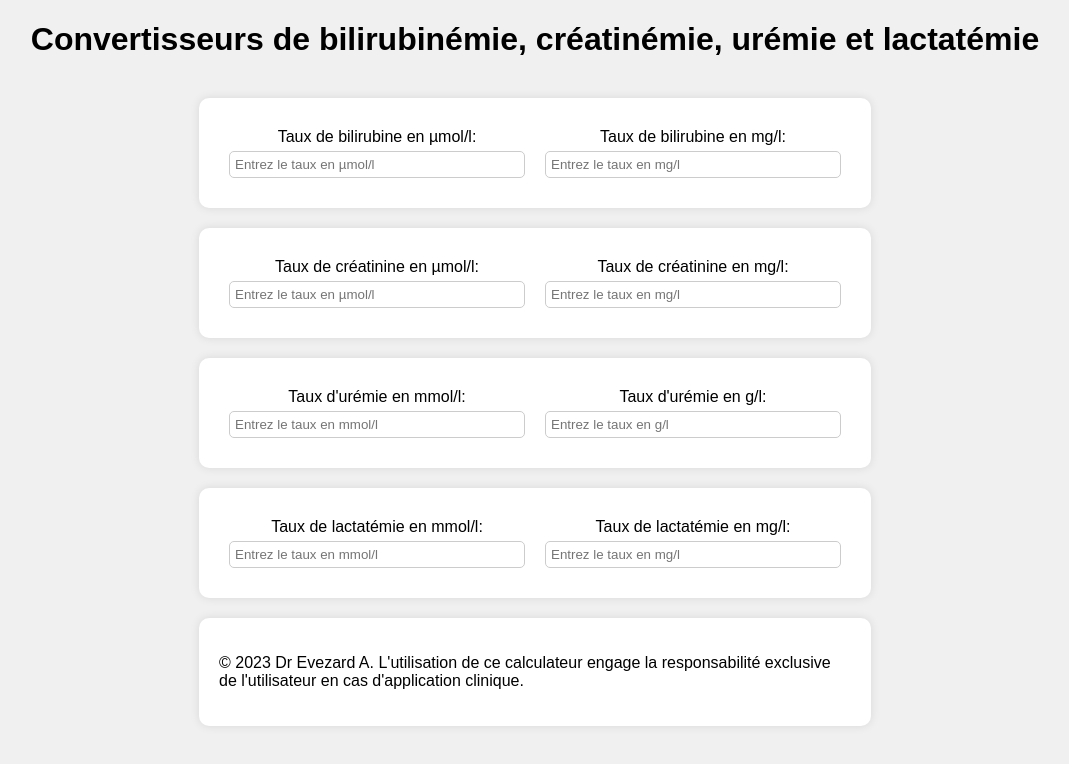
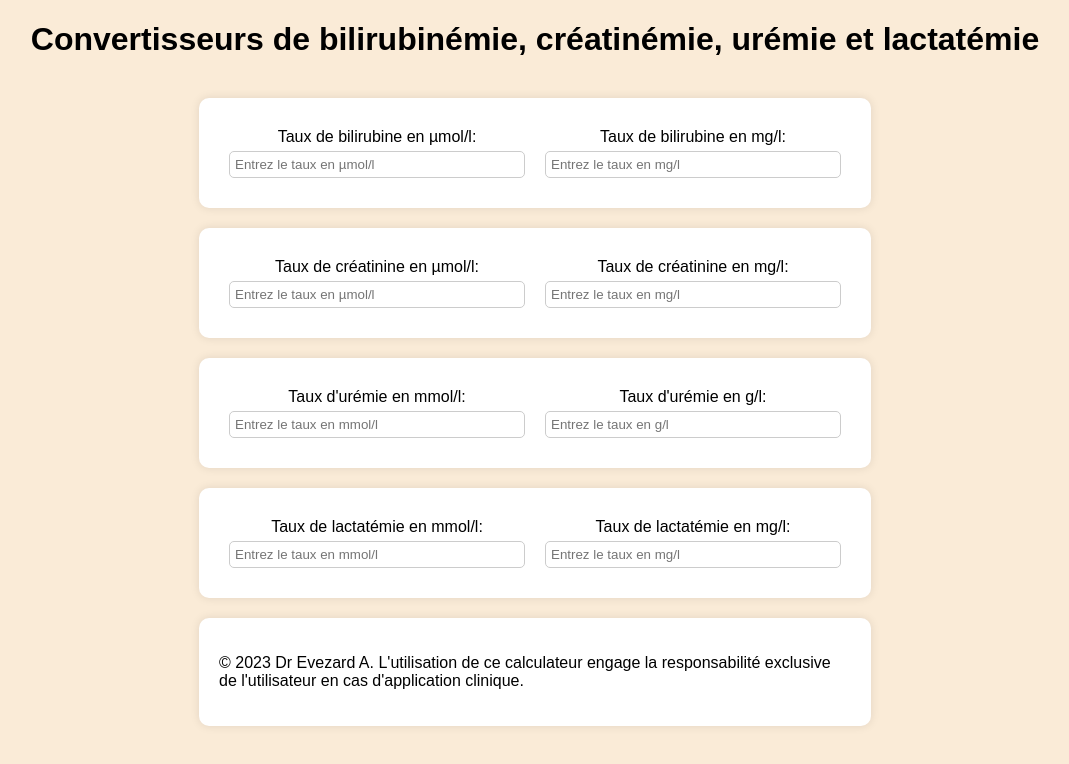
Before and after one commit to reabrive/convertisseurLabo, a plain HTML site: page index.html in a window 1280 px wide. Shown: the whole page, without its empty margins (105-1174 px from the left). Drawn offline with Linux system fonts and the light colour scheme.

Commit message:
Update index.html

```diff
--- a/index.html
+++ b/index.html
@@ -5,7 +5,8 @@
     <style>
         body {
             font-family: Arial, sans-serif;
-            background-color: #f0f0f0;
+            background-color: antiquewhite;
+
         }
 
         h1 {
```
